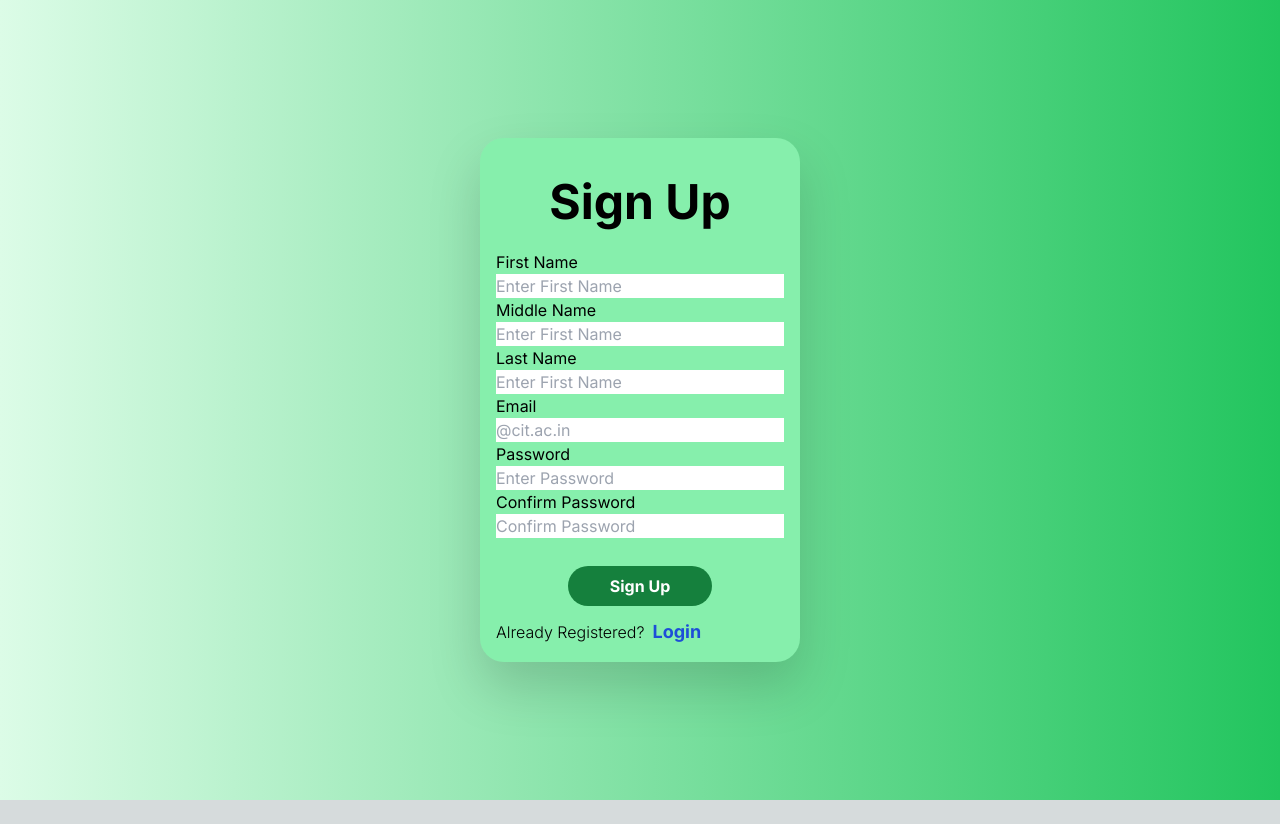
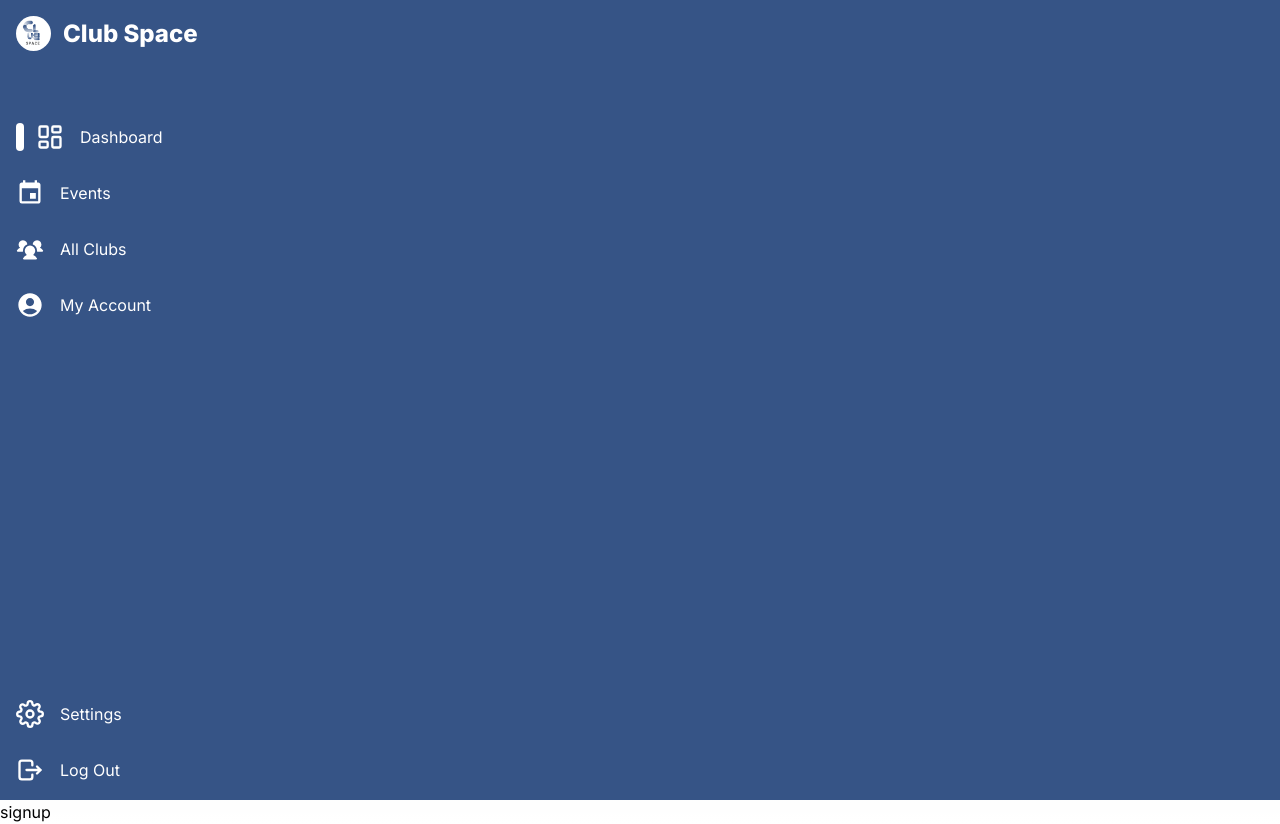
Before and after one commit to PanchananNath/clubspace, a Next.js app: page /signup in a window 1280 px wide. Before the commit the page ends 800 px from the top, so only its background shows below. Built offline with nearby package versions, Linux system fonts and the light colour scheme.

Commit message:
navBar commit

```diff
--- /dev/null
+++ b/src/app/clubs/page.tsx
@@ -0,0 +1,3 @@
+export default function Home() {
+  return <main className="flex">clubs</main>;
+}
--- /dev/null
+++ b/src/app/events/page.tsx
@@ -0,0 +1,3 @@
+export default function Home() {
+  return <main className="flex">events</main>;
+}
--- a/src/app/layout.tsx
+++ b/src/app/layout.tsx
@@ -1,6 +1,7 @@
 import type { Metadata } from "next";
 import { Inter } from "next/font/google";
 import "./globals.css";
+import SideBar from "@/components/common/SideBar";
 
 const inter = Inter({ subsets: ["latin"] });
 
@@ -16,7 +17,10 @@ export default function RootLayout({
 }>) {
   return (
     <html lang="en">
-      <body className={inter.className}>{children}</body>
+      <body className={inter.className}>
+        <SideBar />
+        {children}
+      </body>
     </html>
   );
 }
--- a/src/app/login/page.tsx
+++ b/src/app/login/page.tsx
@@ -1,74 +1,3 @@
-import Image from "next/image";
-import { LuLogIn } from "react-icons/lu";
-import { FcGoogle } from "react-icons/fc";
-import Link from "next/link";
-import SideBar from "@/components/common/SideBar";
-
-export default function Test() {
-  return (
-    <div className="min-h-screen flex justify-center bg-gradient-to-r from-green-600 to-green-100">
-      <SideBar />
-      <form
-        action=""
-        className="w-96 h-fit bg-green-300 rounded-3xl self-center shadow-2xl"
-      >
-        <h1 className="text-center text-5xl p-5 font-bold text-green-800">
-          Login
-        </h1>
-
-        <div className="flex flex-col px-5">
-          <input
-            type="text"
-            name=""
-            id=""
-            placeholder="Username"
-            required
-            className="rounded-full p-1"
-          />
-          <input
-            type="password"
-            placeholder="Password"
-            required
-            className="rounded-full p-1 mt-3"
-          />
-        </div>
-
-        <div className="flex justify-center mt-3">
-          <button className="font-bold text-white bg-green-800 w-3/5 p-1 rounded-full flex justify-center hover:bg-white hover:text-black hover:font-bold">
-            <LuLogIn className="h-6 w-6 mr-5" />
-            Login
-          </button>
-        </div>
-
-        <div className="flex justify-between m-5">
-          <div>
-            <input type="checkbox" name="" id="" />
-            <label htmlFor="" className="font-light ml-2">
-              Remember Me
-            </label>
-          </div>
-          <a href="" className="text-blue-600 hover:text-red-600">
-            Forgot Password?
-          </a>
-        </div>
-
-        <div className="flex flex-col">
-          <h3 className="font-light text-m ml-5">Sign in with</h3>
-          <a href="" className="place-self-center">
-            <FcGoogle className="h-10 w-10 mb-3" />
-          </a>
-        </div>
-
-        <div className="flex justify-center mb-3">
-          <span className="mr-2">New User?</span>
-          <Link
-            href="/signup"
-            className="font-bold text-blue-600 hover:text-red-600"
-          >
-            Create Account
-          </Link>
-        </div>
-      </form>
-    </div>
-  );
+export default function Home() {
+  return <main className="flex">Login</main>;
 }
--- /dev/null
+++ b/src/app/myaccount/page.tsx
@@ -0,0 +1,3 @@
+export default function Home() {
+  return <main className="flex">My Account</main>;
+}
--- a/src/app/page.tsx
+++ b/src/app/page.tsx
@@ -1,9 +1,7 @@
-import SideBar from "@/components/common/SideBar";
-
 export default function Home() {
   return (
-    <main className="flex">
-      <SideBar />
+    <main className="flex justify-center min-w-screen">
+      <div>Hello</div>
     </main>
   );
 }
--- a/src/app/signup/page.tsx
+++ b/src/app/signup/page.tsx
@@ -1,43 +1,3 @@
-import Image from "next/image";
-import Link from "next/link";
-
 export default function Home() {
-  return (
-    <div className="min-h-screen flex justify-center bg-gradient-to-l from-green-500 to-green-100">
-      <form
-        action=""
-        className="bg-green-300 h-fit w-1/4 self-center p-4 rounded-3xl drop-shadow-2xl"
-      >
-        <h1 className="font-bold text-5xl text-center m-6">Sign Up</h1>
-        <div className="flex flex-col">
-          <span>First Name</span>
-          <input type="text" placeholder="Enter First Name" required />
-          <span>Middle Name</span>
-          <input type="text" placeholder="Enter First Name" />
-          <span>Last Name</span>
-          <input type="text" placeholder="Enter First Name" required />
-          <span>Email</span>
-          <input type="text" placeholder="@cit.ac.in" required />
-          <span>Password</span>
-          <input type="password" placeholder="Enter Password" required />
-          <span>Confirm Password</span>
-          <input type="password" placeholder="Confirm Password" required />
-        </div>
-        <div className="flex justify-center mt-7 mb-3">
-          <button className="bg-green-700 text-white font-bold p-2 w-1/2 rounded-3xl">
-            Sign Up
-          </button>
-        </div>
-        <div>
-          <span className="font-light text-md mr-2">Already Registered?</span>
-          <Link
-            href="\login"
-            className="text-blue-700 font-bold text-lg hover:text-red-700"
-          >
-            Login
-          </Link>
-        </div>
-      </form>
-    </div>
-  );
+  return <main className="flex">signup</main>;
 }
--- a/src/components/common/SideBar.tsx
+++ b/src/components/common/SideBar.tsx
@@ -4,16 +4,22 @@ import { PiUsersThreeFill } from "react-icons/pi";
 import { MdAccountCircle } from "react-icons/md";
 import { FiSettings } from "react-icons/fi";
 import { TbLogout } from "react-icons/tb";
+import { withRouter } from "next/router";
+import Link from "next/link";
+import Image from "next/image";
+import logo from "/public/logo.png";
 
 export default function SideBar() {
   return (
     <aside className="h-screen">
       <nav className="h-full flex flex-col bg-primary">
         <div className="p-4 mb-10 flex items-center text-white font-extrabold text-2xl">
-          <img
-            src="https://logos-download.com/wp-content/uploads/2016/02/BMW_logo_big_transparent_png-700x700.png"
-            alt="L"
-            className="h-10 w-10"
+          <Image
+            src={logo}
+            height={35}
+            width={35}
+            alt="Logo"
+            className="rounded-full"
           />
           <span className="ml-3">Club Space</span>
         </div>
@@ -21,28 +27,34 @@ export default function SideBar() {
           <SideBarItem
             icon={<LuLayoutDashboard className="text-white h-7 w-7" />}
             text={"Dashboard"}
+            route={"/"}
             active={true}
           />
           <SideBarItem
             icon={<MdEvent className="text-white h-7 w-7" />}
+            route={"/events"}
             text={"Events"}
           />
           <SideBarItem
             icon={<PiUsersThreeFill className="text-white h-7 w-7" />}
+            route={"/clubs"}
             text={"All Clubs"}
           />
           <SideBarItem
             icon={<MdAccountCircle className="text-white h-7 w-7" />}
+            route={"/myaccount"}
             text={"My Account"}
           />
         </ul>
         <ul className="flex-0">
           <SideBarItem
             icon={<FiSettings className="text-white h-7 w-7" />}
+            route={"/"}
             text={"Settings"}
           />
           <SideBarItem
             icon={<TbLogout className="text-white h-7 w-7" />}
+            route={"/"}
             text={"Log Out"}
           />
         </ul>
@@ -51,13 +63,23 @@ export default function SideBar() {
   );
 }
 
-function SideBarItem(props: { icon: any; text: String; active?: boolean }) {
+function SideBarItem(props: {
+  icon: any;
+  text: String;
+  route: any;
+  active?: boolean;
+}) {
   return (
-    <li className="m-3 p-3 h-fill w-fill ">
-      <a href="" className="flex items-center hover:bg-quaternary">
+    <li className="m-1 p-3 h-fill w-52 flex">
+      <span
+        className={
+          props.active ? "h-fill w-2 bg-white rounded-xl mr-3" : "bg-black"
+        }
+      ></span>
+      <Link href={props.route} className="flex items-center">
         {props.icon}
         <span className="ml-4 text-white">{props.text}</span>
-      </a>
+      </Link>
     </li>
   );
 }
```
Also changed, not shown: public/logo.png (added).
